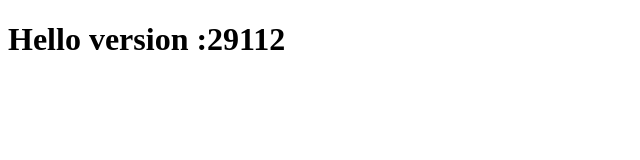
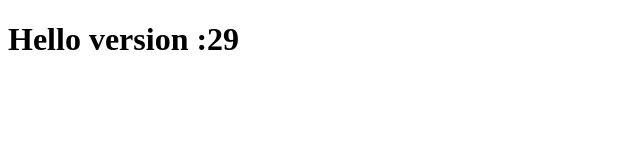
Before and after one commit to shubhagitak/seceproject, a plain HTML site: page index.html in a window 1280 px wide. Shown: the full height of the page, 0-640 px from the left. Drawn offline with Linux system fonts and the light colour scheme.

Commit message:
Update index.html

```diff
--- a/index.html
+++ b/index.html
@@ -6,6 +6,6 @@
     <title>Document</title>
 </head>
 <body>
-    <h1>Hello  version :29112</h1>
+    <h1>Hello  version :29</h1>
 </body>
 </html>
```
